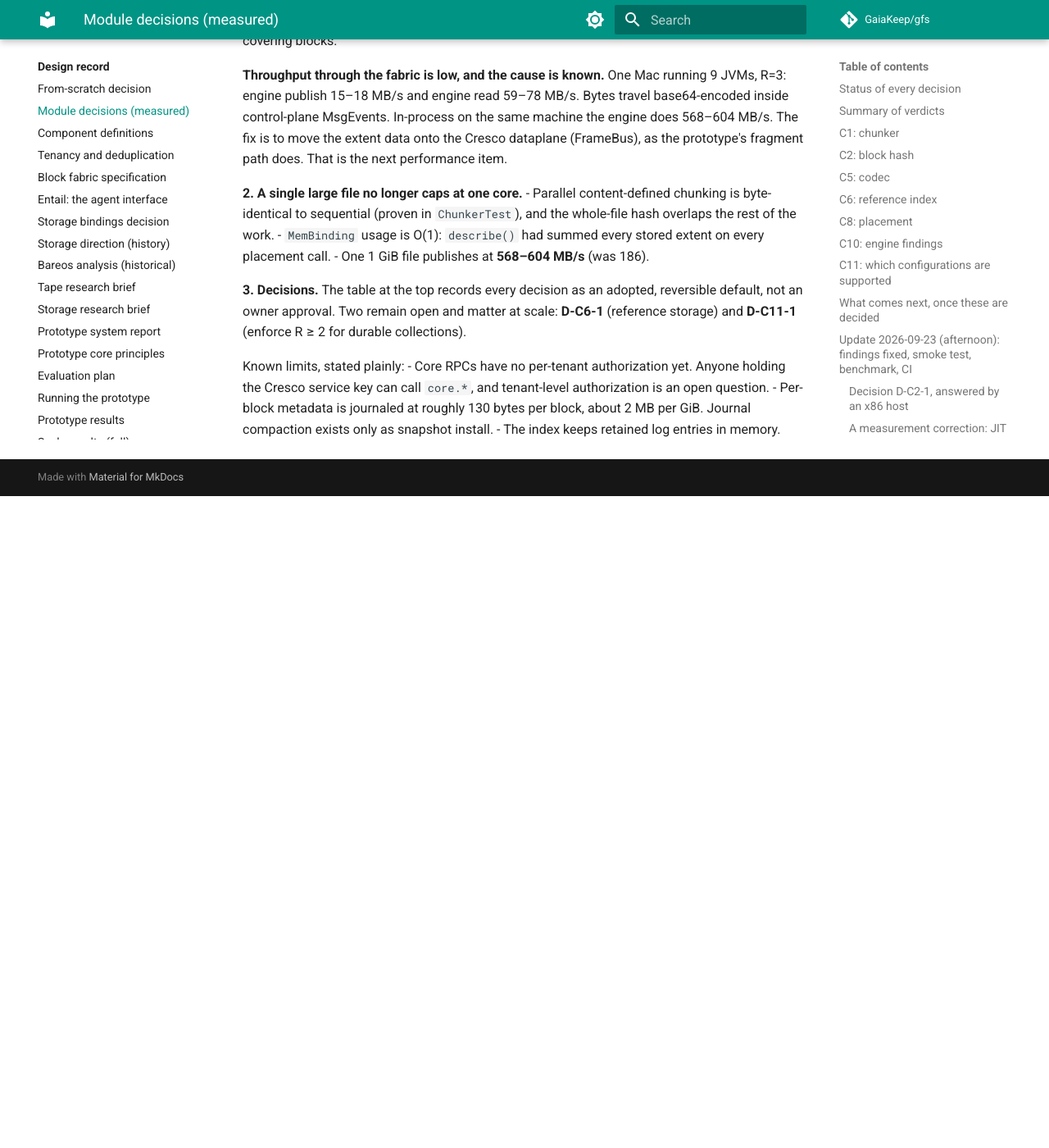
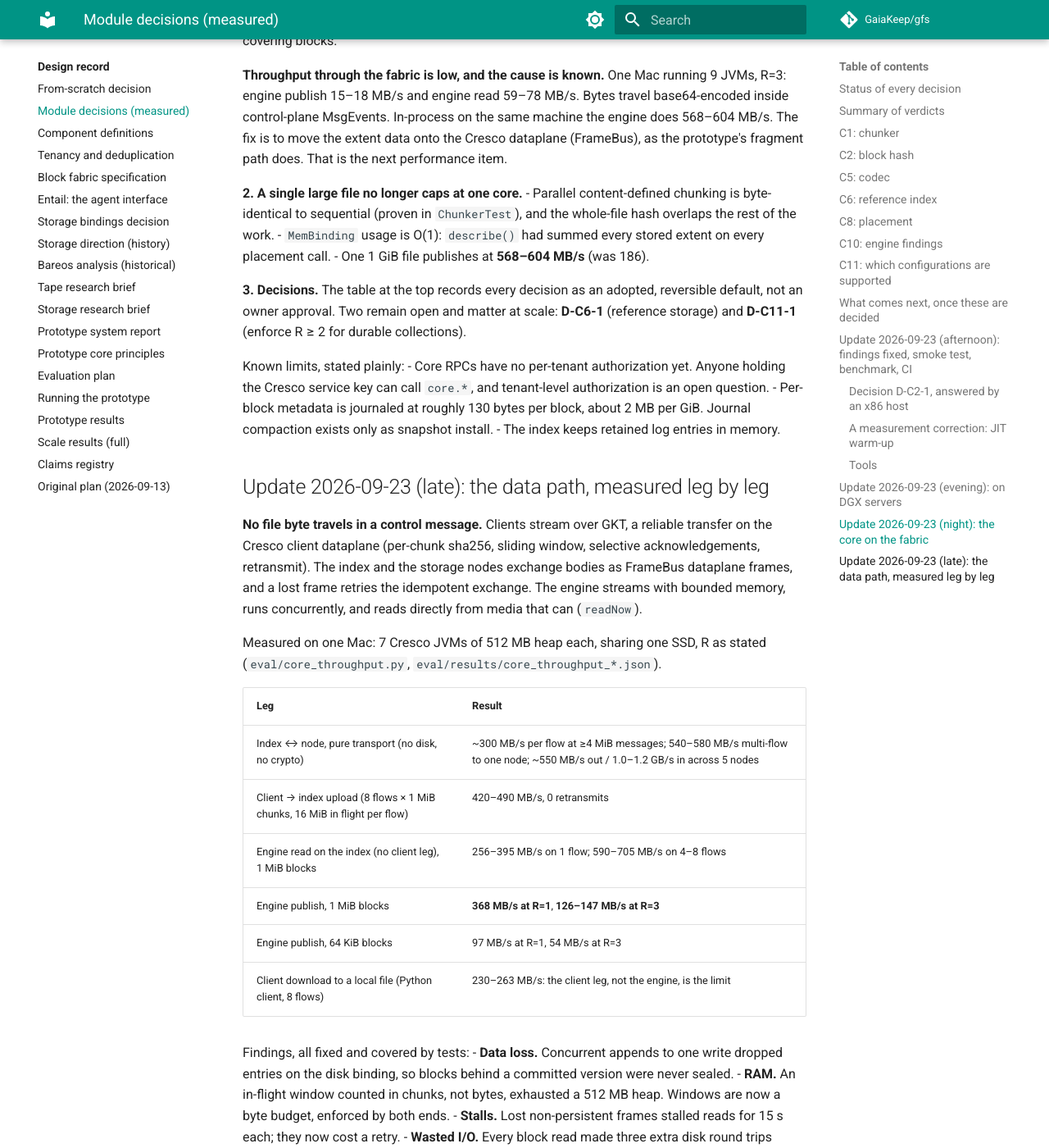
Before and after one commit to GaiaKeep/docs, an MkDocs documentation site: the page built from docs/design/MODULE-DECISIONS.md, in a window 1280 px wide and 1400 px high, scrolled down 10912 px. Shown: the whole window at 82% size. Built offline with MkDocs 1.6.1 and Material for MkDocs 9.7.7, drawn with Linux system fonts in a browser that asks for light colours; comment, search, counter and statistics services are not loaded; before the commit the page ends 11517 px from its top, so only the background shows below that; some of the changed text lies outside the part shown.

Commit message:
Status: every byte on the dataplane; measured data path; defects found and fixed
Co-Authored-By: Claude Opus 5.5 (1M context) <noreply@anthropic.com>

```diff
--- a/docs/design/MODULE-DECISIONS.md
+++ b/docs/design/MODULE-DECISIONS.md
@@ -356,3 +356,47 @@ Known limits, stated plainly:
 - Per-block metadata is journaled at roughly 130 bytes per block, about 2 MB per GiB. Journal
   compaction exists only as snapshot install.
 - The index keeps retained log entries in memory.
+
+## Update 2026-09-23 (late): the data path, measured leg by leg
+
+**No file byte travels in a control message.** Clients stream over GKT, a reliable transfer on the
+Cresco client dataplane (per-chunk sha256, sliding window, selective acknowledgements, retransmit).
+The index and the storage nodes exchange bodies as FrameBus dataplane frames, and a lost frame
+retries the idempotent exchange. The engine streams with bounded memory, runs concurrently, and
+reads directly from media that can (`readNow`).
+
+Measured on one Mac: 7 Cresco JVMs of 512 MB heap each, sharing one SSD, R as stated
+(`eval/core_throughput.py`, `eval/results/core_throughput_*.json`).
+
+| Leg | Result |
+|---|---|
+| Index ↔ node, pure transport (no disk, no crypto) | ~300 MB/s per flow at ≥4 MiB messages; 540–580 MB/s multi-flow to one node; ~550 MB/s out / 1.0–1.2 GB/s in across 5 nodes |
+| Client → index upload (8 flows × 1 MiB chunks, 16 MiB in flight per flow) | 420–490 MB/s, 0 retransmits |
+| Engine read on the index (no client leg), 1 MiB blocks | 256–395 MB/s on 1 flow; 590–705 MB/s on 4–8 flows |
+| Engine publish, 1 MiB blocks | **368 MB/s at R=1**, **126–147 MB/s at R=3** |
+| Engine publish, 64 KiB blocks | 97 MB/s at R=1, 54 MB/s at R=3 |
+| Client download to a local file (Python client, 8 flows) | 230–263 MB/s: the client leg, not the engine, is the limit |
+
+Findings, all fixed and covered by tests:
+- **Data loss.** Concurrent appends to one write dropped entries on the disk binding, so blocks behind
+  a committed version were never sealed.
+- **RAM.** An in-flight window counted in chunks, not bytes, exhausted a 512 MB heap. Windows are now
+  a byte budget, enforced by both ends.
+- **Stalls.** Lost non-persistent frames stalled reads for 15 s each; they now cost a retry.
+- **Wasted I/O.** Every block read made three extra disk round trips through sink directories, and
+  every seal re-read what it had just staged.
+- **A thread leak** in the engine and disk-binding pools.
+- **The "1 MiB cap"** was the Python websockets default `max_size`, not the server (which allows 1 GiB)
+  or the broker (128 MiB). The pycrescolib dataplane now accepts 64 MiB.
+
+**Decision for the owner: D-C1-1 block size.** 1 MiB content-defined blocks publish about 3× faster
+than 64 KiB (368 against 97 MB/s at R=1) and cut per-block metadata 16×. The cost: an edit stores
+about 1–2 MiB instead of about 64–128 KiB. For petabytes of imaging, 1 MiB is the recommended default.
+It is available per domain today (`chunker=cdc:1048576:262144:4194304`); the global default is
+unchanged pending the owner's confirmation.
+
+Next:
+- Pipelined ingest (publish while parts arrive). End-to-end ingest today is upload then publish:
+  196 MB/s at R=1, 98–113 MB/s at R=3.
+- A Java client measurement of downloads.
+- Physical R=3 on separate hosts: three copies on one laptop SSD is not a deployment figure.
```
Also changed, not shown: docs/built/status.md (+25 -13 lines).
